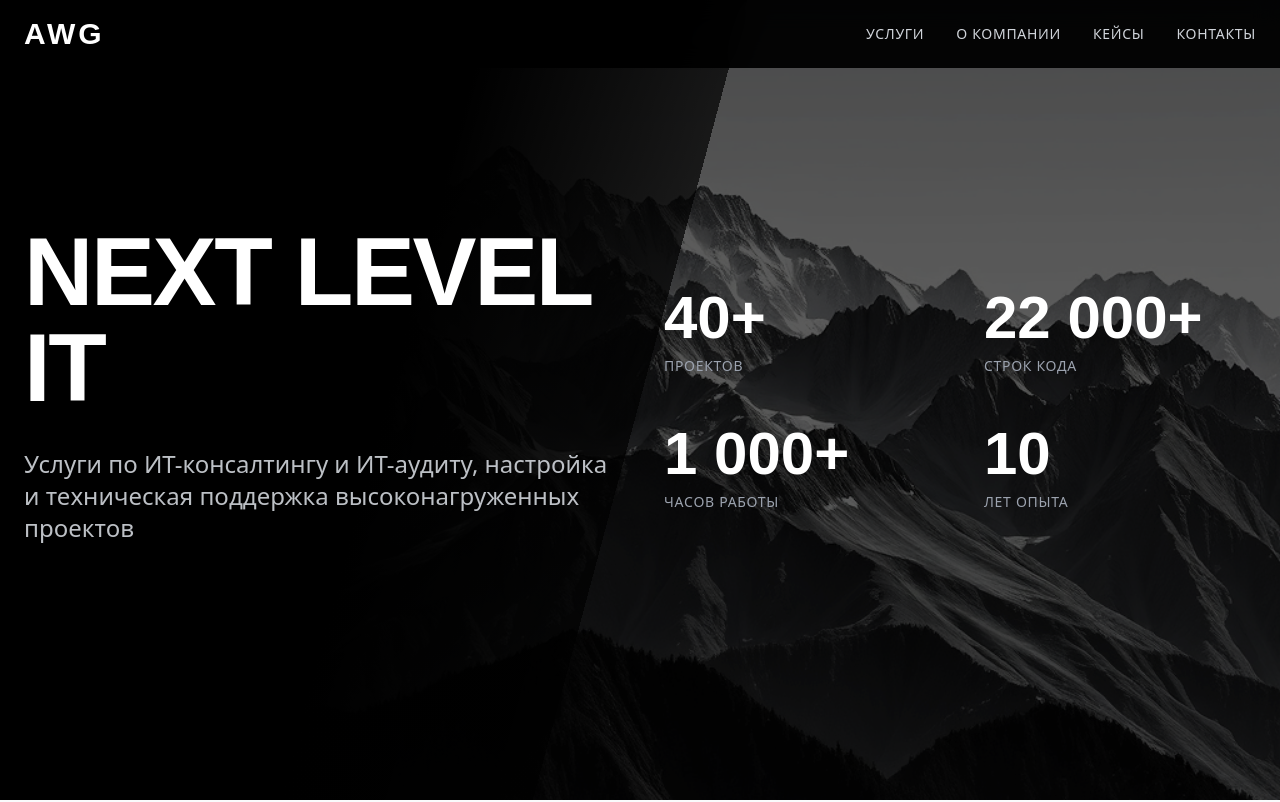
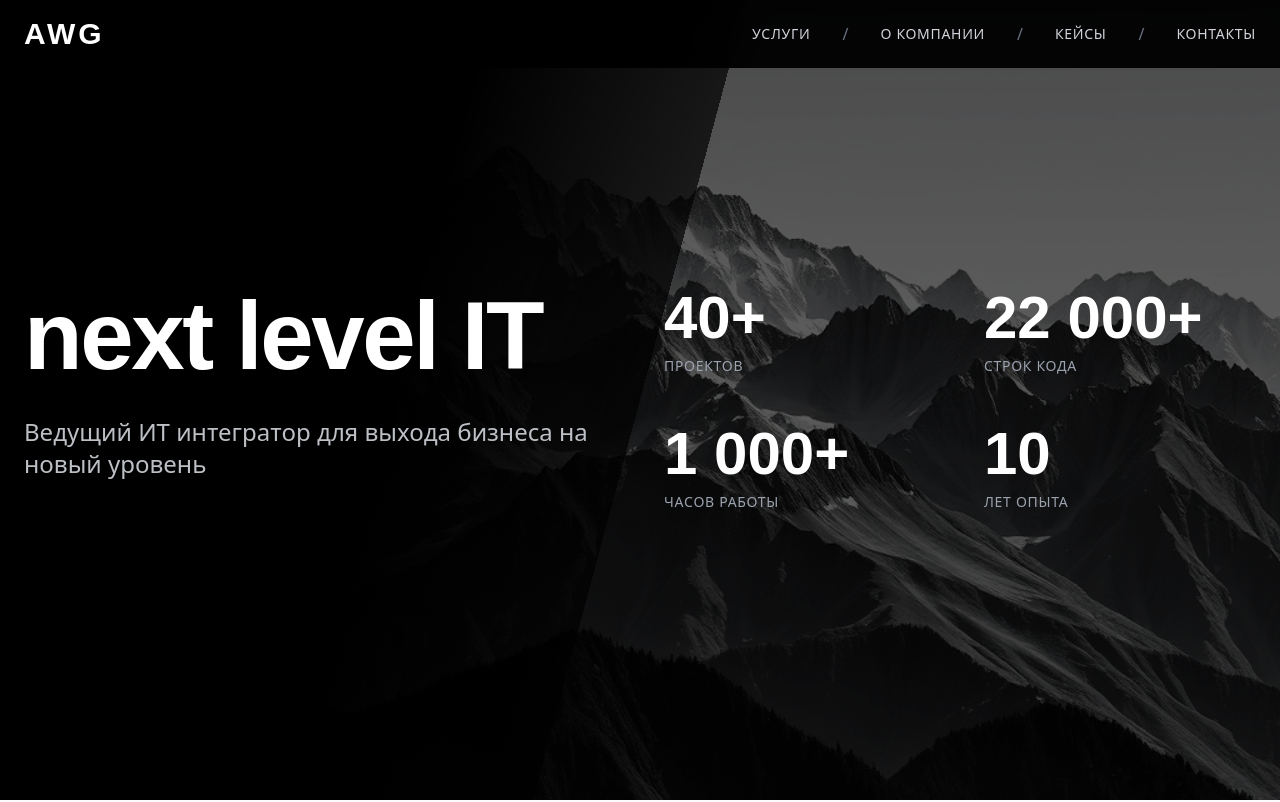
Before and after one commit to pr-poehali-dev/landing-photo-design, a React (Vite) app: page / in a window 1280 px wide. Shown: the top 802 px of the page. Built offline with nearby package versions, Linux system fonts and the light colour scheme; a web font is replaced by a local one.

Commit message:
next level: IT-интегратор для бизнеса /

```diff
--- a/src/pages/Index.tsx
+++ b/src/pages/Index.tsx
@@ -18,8 +18,11 @@ export default function Index() {
             </div>
             <div className="hidden md:flex items-center space-x-8">
               <a href="#services" className="text-gray-300 hover:text-white transition-all duration-300 text-sm font-medium uppercase tracking-wider hover:tracking-widest">Услуги</a>
+              <span className="text-gray-500">/</span>
               <a href="#about" className="text-gray-300 hover:text-white transition-all duration-300 text-sm font-medium uppercase tracking-wider hover:tracking-widest">О компании</a>
+              <span className="text-gray-500">/</span>
               <a href="#cases" className="text-gray-300 hover:text-white transition-all duration-300 text-sm font-medium uppercase tracking-wider hover:tracking-widest">Кейсы</a>
+              <span className="text-gray-500">/</span>
               <a href="#contacts" className="text-gray-300 hover:text-white transition-all duration-300 text-sm font-medium uppercase tracking-wider hover:tracking-widest">Контакты</a>
             </div>
 
@@ -72,10 +75,10 @@ export default function Index() {
               {/* Левая часть - основной текст */}
               <div className="flex-1 max-w-2xl">
                 <div className="text-6xl md:text-7xl lg:text-8xl font-avenir-bold font-black text-white mb-8 leading-none tracking-tight hover:tracking-wider transition-all duration-700">
-                  NEXT LEVEL IT
+                  next level IT
                 </div>
                 <p className="text-xl md:text-2xl text-gray-300 mb-8 leading-relaxed font-light opacity-90 hover:opacity-100 transition-opacity duration-500">
-                  Услуги по ИТ-консалтингу и ИТ-аудиту, настройка и техническая поддержка высоконагруженных проектов
+                  Ведущий ИТ интегратор для выхода бизнеса на новый уровень
                 </p>
               </div>
 
```
